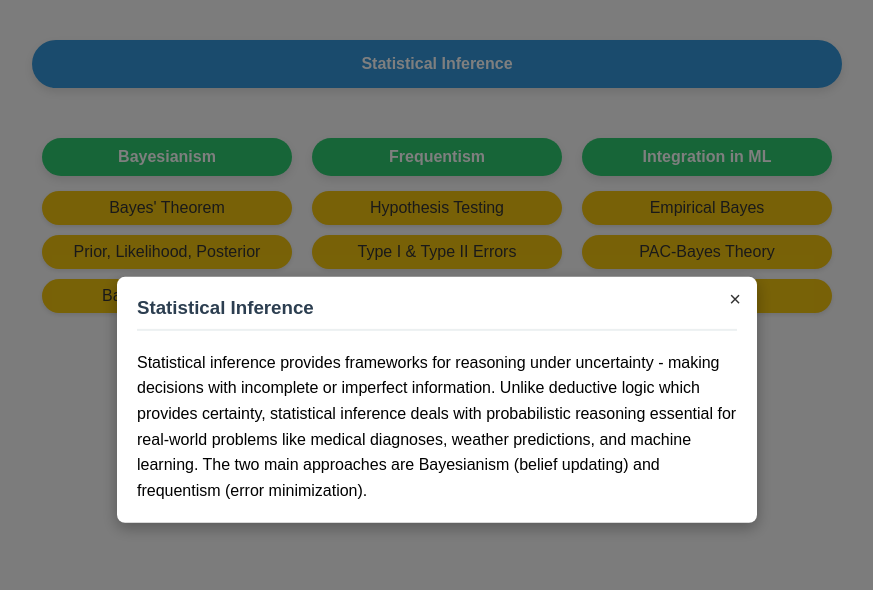
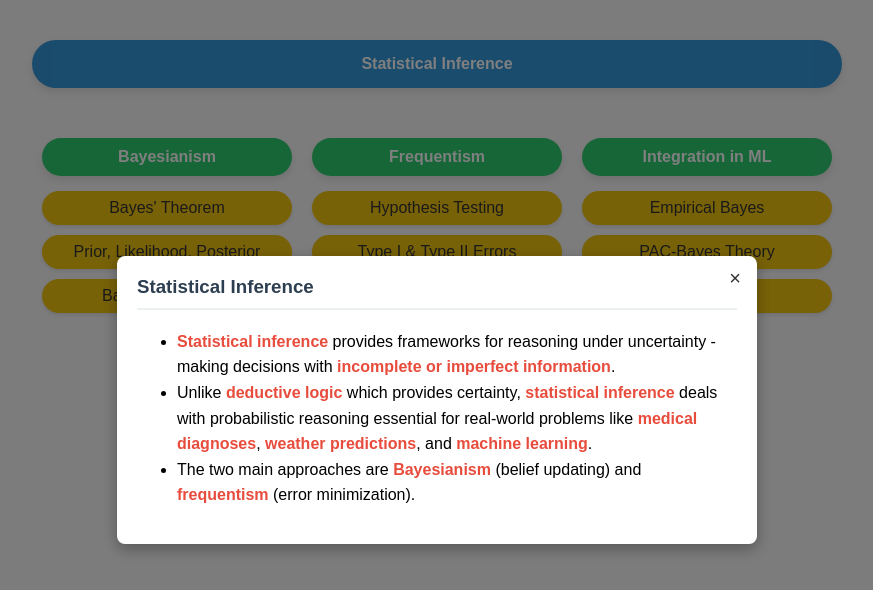
Before and after one commit to SherazKhaaan/MLWK3_MindMap, a plain HTML site: page index.html in a window 1280 px wide. Both pictures are taken after a click on the element "Statistical Inference". Shown: the whole page, without its empty margins (203-1076 px from the left). Drawn offline with Linux system fonts and the light colour scheme.

Commit message:
Update index.html

```diff
--- a/index.html
+++ b/index.html
@@ -113,14 +113,9 @@
       line-height: 1.6;
     }
 
-    @media (max-width: 768px) {
-      .branches {
-        flex-direction: column;
-        align-items: center;
-      }
-      .branch {
-        width: 90%;
-      }
+    .highlight {
+      font-weight: bold;
+      color: #e74c3c;
     }
   </style>
 </head>
@@ -140,7 +135,7 @@
         <div class="branch">
           <div class="branch-title" onclick="showExplanation('frequentism')">Frequentism</div>
           <div class="sub-branch" onclick="showExplanation('hypothesis-testing')">Hypothesis Testing</div>
-          <div class="sub-branch" onclick="showExplanation('type-errors')">Type I & Type II Errors</div>
+          <div class="sub-branch" onclick="showExplanation('type-errors')">Type I &amp; Type II Errors</div>
           <div class="sub-branch" onclick="showExplanation('p-values')">P-values</div>
         </div>
 
@@ -166,71 +161,130 @@
     const explanations = {
       'statistical-inference': {
         title: 'Statistical Inference',
-        content: `Statistical inference provides frameworks for reasoning under uncertainty - making decisions with incomplete or imperfect information. Unlike deductive logic which provides certainty, statistical inference deals with probabilistic reasoning essential for real-world problems like medical diagnoses, weather predictions, and machine learning. The two main approaches are Bayesianism (belief updating) and frequentism (error minimization).`
+        content: `<ul>
+          <li><span class="highlight">Statistical inference</span> provides frameworks for reasoning under uncertainty - making decisions with <span class="highlight">incomplete or imperfect information</span>.</li>
+          <li>Unlike <span class="highlight">deductive logic</span> which provides certainty, <span class="highlight">statistical inference</span> deals with probabilistic reasoning essential for real-world problems like <span class="highlight">medical diagnoses</span>, <span class="highlight">weather predictions</span>, and <span class="highlight">machine learning</span>.</li>
+          <li>The two main approaches are <span class="highlight">Bayesianism</span> (belief updating) and <span class="highlight">frequentism</span> (error minimization).</li>
+        </ul>`
       },
       'bayesianism': {
         title: 'Bayesianism',
-        content: `Bayesianism, developed primarily by Pierre-Simon Laplace (though named after Thomas Bayes), is a formal approach to modeling rational belief. It provides a mathematical framework for updating beliefs in light of new evidence. In machine learning, Bayesian methods are used for parameter estimation, model selection, and quantifying uncertainty. The approach is characterized by its use of prior probabilities and likelihoods to derive posterior probabilities.`
+        content: `<ul>
+          <li><span class="highlight">Bayesianism</span>, developed primarily by <span class="highlight">Pierre-Simon Laplace</span> (though named after <span class="highlight">Thomas Bayes</span>), is a formal approach to modeling rational belief.</li>
+          <li>It provides a <span class="highlight">mathematical framework</span> for updating beliefs in light of <span class="highlight">new evidence</span>.</li>
+          <li>In <span class="highlight">machine learning</span>, Bayesian methods are used for <span class="highlight">parameter estimation</span>, <span class="highlight">model selection</span>, and quantifying <span class="highlight">uncertainty</span>.</li>
+          <li>The approach is characterized by its use of <span class="highlight">prior probabilities</span> and <span class="highlight">likelihoods</span> to derive <span class="highlight">posterior probabilities</span>.</li>
+        </ul>`
       },
       'bayes-theorem': {
-        title: 'Bayes\' Theorem',
-        content: `Bayes' Theorem is the mathematical foundation of Bayesian inference, given by: P(h|e) = [P(e|h) × P(h)] / P(e), where h is a hypothesis and e is evidence. In words: Posterior ∝ Likelihood × Prior. This formula shows how to optimally combine background knowledge (prior) with new evidence (through the likelihood) to update our beliefs (posterior). This theorem is fundamental in machine learning for tasks like classification and parameter estimation.`
+        title: "Bayes' Theorem",
+        content: `<ul>
+          <li><span class="highlight">Bayes' Theorem</span> is the mathematical foundation of Bayesian inference, given by: <span class="highlight">P(h|e) = [P(e|h) × P(h)] / P(e)</span>, where <span class="highlight">h</span> is a hypothesis and <span class="highlight">e</span> is evidence.</li>
+          <li>In words: <span class="highlight">Posterior ∝ Likelihood × Prior</span>.</li>
+          <li>This formula shows how to optimally combine <span class="highlight">background knowledge (prior)</span> with <span class="highlight">new evidence (through the likelihood)</span> to update our <span class="highlight">beliefs (posterior)</span>.</li>
+          <li>This theorem is fundamental in <span class="highlight">machine learning</span> for tasks like <span class="highlight">classification</span> and <span class="highlight">parameter estimation</span>.</li>
+        </ul>`
       },
       'prior-likelihood-posterior': {
         title: 'Prior, Likelihood, Posterior',
-        content: `The three key components of Bayesian inference are:<br>
-        <strong>Prior P(h)</strong>: Initial probability assigned to hypothesis h before considering evidence.<br>
-        <strong>Likelihood P(e|h)</strong>: Probability of observing evidence e if hypothesis h is true.<br>
-        <strong>Posterior P(h|e)</strong>: Updated probability of hypothesis h after observing evidence e.<br>
-        <strong>Marginal Likelihood P(e)</strong>: Total probability of evidence across all hypotheses, acts as a normalizing constant.<br>
-        In machine learning, these concepts map to initial model assumptions, how well data fits the model, and updated model beliefs.`
+        content: `<ul>
+          <li>The three key components of <span class="highlight">Bayesian inference</span> are:</li>
+          <ul>
+            <li><span class="highlight">Prior P(h)</span>: Initial probability assigned to hypothesis h before considering evidence.</li>
+            <li><span class="highlight">Likelihood P(e|h)</span>: Probability of observing evidence e if hypothesis h is true.</li>
+            <li><span class="highlight">Posterior P(h|e)</span>: Updated probability of hypothesis h after observing evidence e.</li>
+            <li><span class="highlight">Marginal Likelihood P(e)</span>: Total probability of evidence across all hypotheses, acts as a normalizing constant.</li>
+          </ul>
+          <li>In <span class="highlight">machine learning</span>, these concepts map to <span class="highlight">initial model assumptions</span>, how well data fits the model, and <span class="highlight">updated model beliefs</span>.</li>
+        </ul>`
       },
       'base-rate-fallacy': {
         title: 'Base Rate Fallacy',
-        content: `The base rate fallacy occurs when people ignore the prior probability (base rate) when making judgments. The rare disease example in the slides demonstrates this: A disease with 0.1% prevalence and a 99% accurate test yields only about 9% probability of having the disease after testing positive, not 99% as many intuitively guess. This demonstrates how ignoring priors leads to drastically incorrect probability assessments - a crucial insight for medical diagnoses, anomaly detection, and other ML applications.`
+        content: `<ul>
+          <li>The <span class="highlight">base rate fallacy</span> occurs when people ignore the <span class="highlight">prior probability (base rate)</span> when making judgments.</li>
+          <li>The rare disease example demonstrates this: A disease with <span class="highlight">0.1% prevalence</span> and a <span class="highlight">99% accurate test</span> yields only about <span class="highlight">9% probability</span> of having the disease after testing positive, not 99% as many intuitively guess.</li>
+          <li>This demonstrates how ignoring priors leads to drastically incorrect probability assessments—a crucial insight for <span class="highlight">medical diagnoses</span>, <span class="highlight">anomaly detection</span>, and other <span class="highlight">ML applications</span>.</li>
+        </ul>`
       },
       'frequentism': {
         title: 'Frequentism',
-        content: `Frequentism interprets probabilities as limiting frequencies in repeated experiments, not as degrees of belief. Developed by statisticians like Neyman and Pearson, this approach focuses on controlling long-run error rates in hypothesis testing. Frequentist methods are widespread in scientific research and machine learning evaluation, where the goal is to establish statistical significance or control false discovery rates.`
+        content: `<ul>
+          <li><span class="highlight">Frequentism</span> interprets probabilities as limiting frequencies in repeated experiments, not as degrees of belief.</li>
+          <li>Developed by statisticians like <span class="highlight">Neyman</span> and <span class="highlight">Pearson</span>, this approach focuses on controlling long-run error rates in hypothesis testing.</li>
+          <li>Frequentist methods are widespread in scientific research and <span class="highlight">machine learning evaluation</span>, where the goal is to establish <span class="highlight">statistical significance</span> or control <span class="highlight">false discovery rates</span>.</li>
+        </ul>`
       },
       'hypothesis-testing': {
         title: 'Hypothesis Testing',
-        content: `Null Hypothesis Significance Testing (NHST) involves testing a null hypothesis (H₀) against an alternative hypothesis (H₁). The process involves:<br>
-        1. Setting up null and alternative hypotheses<br>
-        2. Choosing a test statistic and significance level (α)<br>
-        3. Computing the test statistic from data<br>
-        4. Determining if the result falls in the rejection region<br>
-        The goal is to minimize Type II error (false negatives) while controlling Type I error (false positives). This framework underlies many evaluation methodologies in machine learning, including A/B testing and model comparison.`
+        content: `<ul>
+          <li><span class="highlight">Null Hypothesis Significance Testing (NHST)</span> involves testing a <span class="highlight">null hypothesis (H₀)</span> against an <span class="highlight">alternative hypothesis (H₁)</span>.</li>
+          <li>The process involves:</li>
+          <ul>
+            <li>Setting up <span class="highlight">null and alternative hypotheses</span></li>
+            <li>Choosing a <span class="highlight">test statistic</span> and <span class="highlight">significance level (α)</span></li>
+            <li>Computing the <span class="highlight">test statistic</span> from data</li>
+            <li>Determining if the result falls in the <span class="highlight">rejection region</span></li>
+          </ul>
+          <li>The goal is to minimize <span class="highlight">Type II error (false negatives)</span> while controlling <span class="highlight">Type I error (false positives)</span>.</li>
+          <li>This framework underlies many evaluation methodologies in <span class="highlight">machine learning</span>, including <span class="highlight">A/B testing</span> and <span class="highlight">model comparison</span>.</li>
+        </ul>`
       },
       'type-errors': {
         title: 'Type I & Type II Errors',
-        content: `In hypothesis testing, two types of errors can occur:<br>
-        <strong>Type I Error (False Positive)</strong>: Incorrectly rejecting a true null hypothesis (finding an effect when none exists).<br>
-        <strong>Type II Error (False Negative)</strong>: Failing to reject a false null hypothesis (missing a real effect).<br>
-        The rate of Type I errors is controlled by setting α (typically 0.05), while minimizing Type II errors (increasing power) is achieved through larger sample sizes or more sensitive tests. This trade-off is analogous to precision vs. recall in machine learning classification tasks.`
+        content: `<ul>
+          <li>In hypothesis testing, two types of errors can occur:</li>
+          <ul>
+            <li><span class="highlight">Type I Error (False Positive)</span>: Incorrectly rejecting a true null hypothesis (finding an effect when none exists).</li>
+            <li><span class="highlight">Type II Error (False Negative)</span>: Failing to reject a false null hypothesis (missing a real effect).</li>
+          </ul>
+          <li>The rate of <span class="highlight">Type I errors</span> is controlled by setting <span class="highlight">α (typically 0.05)</span>, while minimizing <span class="highlight">Type II errors</span> (increasing power) is achieved through larger sample sizes or more sensitive tests.</li>
+          <li>This trade-off is analogous to <span class="highlight">precision vs. recall</span> in <span class="highlight">machine learning classification tasks</span>.</li>
+        </ul>`
       },
       'p-values': {
         title: 'P-values',
-        content: `A p-value represents the probability of observing data at least as extreme as what was actually observed, assuming the null hypothesis is true. In the biased coin example, getting 21 heads in 30 flips yields a p-value of approximately 0.043, indicating the result is statistically significant at α = 0.05. P-values are widely used but often misinterpreted - they don't represent the probability that the null hypothesis is true, but rather the probability of observing such extreme data if the null were true. In ML, p-values often appear in model evaluation and hypothesis testing about model performance.`
+        content: `<ul>
+          <li>A <span class="highlight">p-value</span> represents the probability of observing data at least as extreme as what was actually observed, assuming the <span class="highlight">null hypothesis</span> is true.</li>
+          <li>In the biased coin example, getting 21 heads in 30 flips yields a <span class="highlight">p-value of approximately 0.043</span>, indicating the result is statistically significant at <span class="highlight">α = 0.05</span>.</li>
+          <li><span class="highlight">P-values</span> are widely used but often misinterpreted – they don't represent the probability that the <span class="highlight">null hypothesis</span> is true, but rather the probability of observing such extreme data if the null were true.</li>
+          <li>In <span class="highlight">ML</span>, p-values often appear in <span class="highlight">model evaluation</span> and <span class="highlight">hypothesis testing</span> about model performance.</li>
+        </ul>`
       },
       'integration-ml': {
         title: 'Integration in Machine Learning',
-        content: `Modern machine learning increasingly bridges Bayesian and frequentist approaches. Many classical inference problems can be reframed as prediction tasks. Contemporary approaches include prediction-powered inference, simulation-based inference, and test martingales that combine frequentist optimality with Bayesian factors. ML tends to focus more on predictive performance (the algorithmic modeling culture) while still incorporating statistical principles from both traditions.`
+        content: `<ul>
+          <li>Modern <span class="highlight">machine learning</span> increasingly bridges <span class="highlight">Bayesian</span> and <span class="highlight">frequentist</span> approaches.</li>
+          <li>Many classical inference problems can be reframed as <span class="highlight">prediction tasks</span>.</li>
+          <li>Contemporary approaches include <span class="highlight">prediction-powered inference</span>, <span class="highlight">simulation-based inference</span>, and <span class="highlight">test martingales</span> that combine frequentist optimality with Bayesian factors.</li>
+          <li><span class="highlight">ML</span> tends to focus more on <span class="highlight">predictive performance</span> (the algorithmic modeling culture) while still incorporating statistical principles from both traditions.</li>
+        </ul>`
       },
       'empirical-bayes': {
         title: 'Empirical Bayes',
-        content: `Empirical Bayes methods provide a compromise between Bayesian and frequentist approaches by using the data itself to estimate prior distributions rather than specifying them in advance. This approach allows for "data-driven priors" and addresses one of the main criticisms of Bayesian methods (subjective priors) while maintaining the benefits of Bayesian inference. In machine learning, empirical Bayes is used for tasks like multi-task learning, transfer learning, and regularization.`
+        content: `<ul>
+          <li><span class="highlight">Empirical Bayes methods</span> provide a compromise between <span class="highlight">Bayesian</span> and <span class="highlight">frequentist approaches</span> by using the data itself to estimate <span class="highlight">prior distributions</span> rather than specifying them in advance.</li>
+          <li>This approach allows for <span class="highlight">"data-driven priors"</span> and addresses one of the main criticisms of Bayesian methods (<span class="highlight">subjective priors</span>) while maintaining the benefits of Bayesian inference.</li>
+          <li>In <span class="highlight">machine learning</span>, empirical Bayes is used for tasks like <span class="highlight">multi-task learning</span>, <span class="highlight">transfer learning</span>, and <span class="highlight">regularization</span>.</li>
+        </ul>`
       },
       'pac-bayes': {
         title: 'PAC-Bayes Theory',
-        content: `PAC-Bayes (Probably Approximately Correct-Bayes) learning theory combines PAC learning (a frequentist framework with performance guarantees) with Bayesian inference. It provides theoretical bounds on the generalization error of learning algorithms by taking a prior distribution over hypotheses and updating it to a posterior based on training data. This framework is particularly valuable in ML for understanding generalization capabilities and over-fitting, offering theoretical guarantees with practical Bayesian methods.`
+        content: `<ul>
+          <li><span class="highlight">PAC-Bayes</span> (Probably Approximately Correct-Bayes) learning theory combines <span class="highlight">PAC learning</span> (a frequentist framework with performance guarantees) with Bayesian inference.</li>
+          <li>It provides theoretical bounds on the <span class="highlight">generalization error</span> of learning algorithms by taking a <span class="highlight">prior distribution</span> over hypotheses and updating it to a <span class="highlight">posterior</span> based on training data.</li>
+          <li>This framework is particularly valuable in <span class="highlight">ML</span> for understanding <span class="highlight">generalization capabilities</span> and <span class="highlight">over-fitting</span>, offering theoretical guarantees with practical Bayesian methods.</li>
+        </ul>`
       },
       'two-cultures': {
         title: 'Two Cultures',
-        content: `Leo Breiman described "two cultures" in statistical modeling:<br>
-        1. <strong>Data modeling culture</strong>: Assumes data is generated by a given stochastic model (traditional statistics)<br>
-        2. <strong>Algorithmic modeling culture</strong>: Treats the data mechanism as unknown and focuses on predictive accuracy (machine learning)<br>
-        Modern ML increasingly bridges these approaches, using algorithmic techniques while incorporating statistical inference principles. The integration of these cultures provides both predictive power and interpretability - crucial for deploying ML in high-stakes domains.`
+        content: `<ul>
+          <li><span class="highlight">Leo Breiman</span> described "two cultures" in statistical modeling:</li>
+          <ul>
+            <li>1. <span class="highlight">Data modeling culture</span>: Assumes data is generated by a given stochastic model (traditional statistics).</li>
+            <li>2. <span class="highlight">Algorithmic modeling culture</span>: Treats the data mechanism as unknown and focuses on <span class="highlight">predictive accuracy</span> (<span class="highlight">machine learning</span>).</li>
+          </ul>
+          <li>Modern <span class="highlight">ML</span> increasingly bridges these approaches, using algorithmic techniques while incorporating statistical inference principles. The integration of these cultures provides both <span class="highlight">predictive power</span> and <span class="highlight">interpretability</span>—crucial for deploying ML in high-stakes domains.</li>
+        </ul>`
       }
     };
 
```
